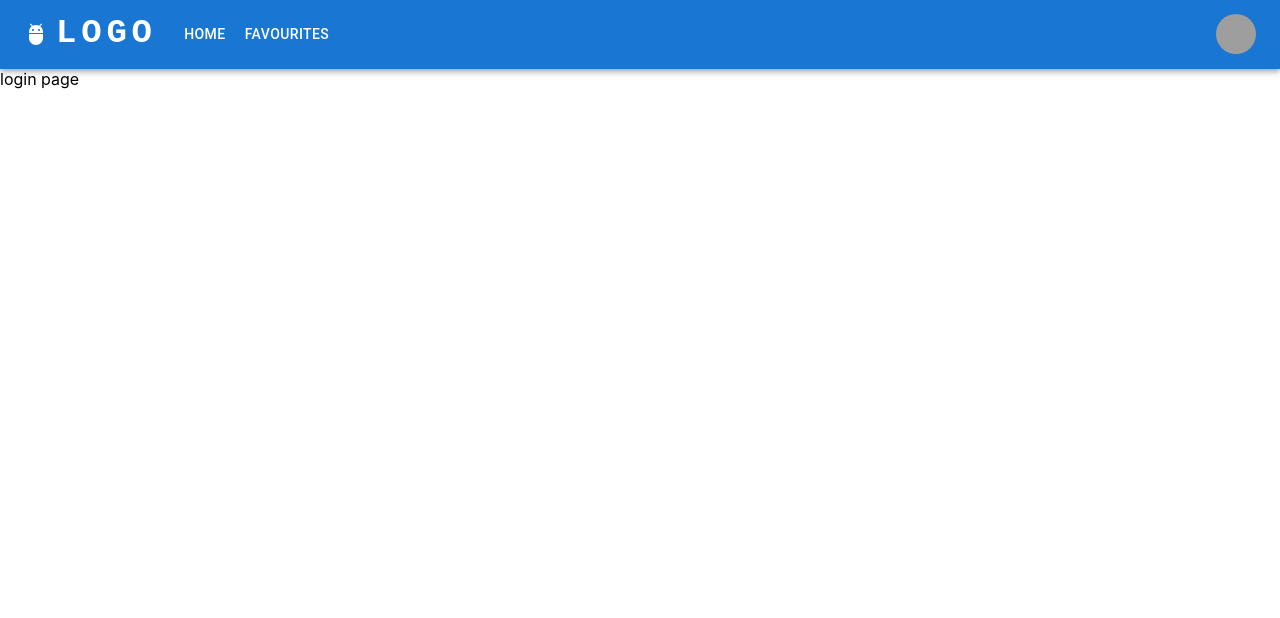
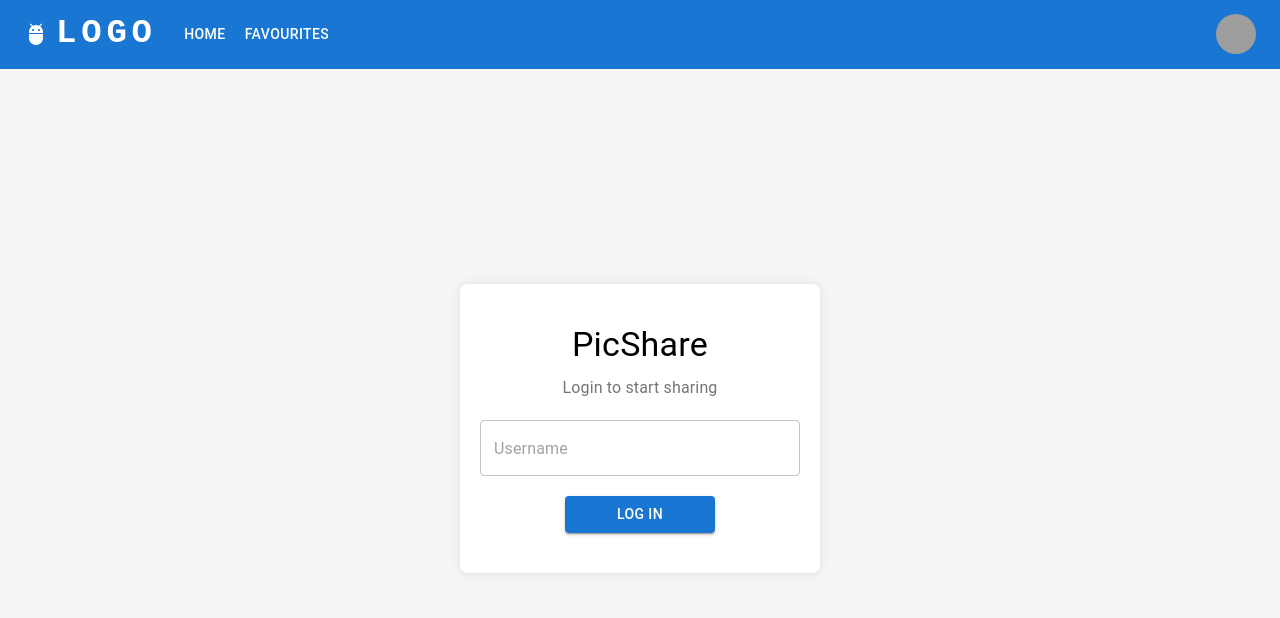
Before and after one commit to jayeshk99/picshare-frontend, a React (Create React App) app: page /login in a window 1280 px wide. Shown: the top 618 px of the page. Built offline with nearby package versions, Linux system fonts and the light colour scheme; grey boxes are pictures that could not be loaded.

Commit message:
login page ui created

```diff
--- a/package.json
+++ b/package.json
@@ -7,6 +7,7 @@
     "@emotion/styled": "^11.13.0",
     "@mui/icons-material": "^6.0.1",
     "@mui/material": "^6.0.1",
+    "@mui/styles": "^6.0.1",
     "@tanstack/react-query": "^5.53.1",
     "@testing-library/jest-dom": "^5.17.0",
     "@testing-library/react": "^13.4.0",
--- a/src/components/images/imageCard.tsx
+++ b/src/components/images/imageCard.tsx
@@ -43,7 +43,11 @@ const ExpandMore = styled((props: ExpandMoreProps) => {
   ],
 }));
 
-export const RecipeReviewCard = () => {
+interface ImageCardProps {
+  imageUrl: string;
+}
+export const ImageCard = ({ image }: any) => {
+  console.log('props:', image);
   const [expanded, setExpanded] = React.useState(false);
 
   const handleExpandClick = () => {
@@ -69,7 +73,7 @@ export const RecipeReviewCard = () => {
       <CardMedia
         component="img"
         height="194"
-        image="/static/images/cards/paella.jpg"
+        image={image.imageUrl}
         alt="Paella dish"
       />
       <CardContent>
--- a/src/components/index.ts
+++ b/src/components/index.ts
@@ -1 +1,2 @@
 export * from './header/Header';
+export * from './images/ImageCard';
--- a/src/pages/home/Home.tsx
+++ b/src/pages/home/Home.tsx
@@ -2,6 +2,9 @@ import { useEffect } from 'react';
 import apiClient from '../../utils/axios';
 import { useQuery } from '@tanstack/react-query';
 import { getPosts } from '../../hooks/use-image';
+import { ImageCard } from '../../components';
+import { IImageData } from '../../types/home';
+import { Container, Grid } from '@mui/material';
 
 export const HomePage = () => {
   const { data, error, isLoading } = useQuery({
@@ -9,5 +12,21 @@ export const HomePage = () => {
     queryFn: getPosts,
   });
 
-  return <div></div>;
+  console.log('data:', data);
+
+  return (
+    <Container
+      maxWidth="xl"
+      style={{ marginTop: '2rem', marginBottom: '2rem' }}
+    >
+      <Grid container spacing={2}>
+        {!isLoading &&
+          data.map((image: any) => (
+            <Grid item xs={12} sm={6} md={4} lg={3} key={image.id}>
+              <ImageCard image={image} />
+            </Grid>
+          ))}
+      </Grid>
+    </Container>
+  );
 };
--- a/src/pages/login/Login.tsx
+++ b/src/pages/login/Login.tsx
@@ -1,3 +1,81 @@
-export const LoginPage = () => {
-  return <div> login page</div>;
+import React from 'react';
+import { Box, Button, TextField, Typography } from '@mui/material';
+import { makeStyles } from '@mui/styles';
+
+const useStyles = makeStyles({
+  root: {
+    height: '90vh',
+    display: 'flex',
+    justifyContent: 'center',
+    alignItems: 'center',
+    backgroundColor: '#f5f5f5',
+  },
+  loginBox: {
+    width: '320px',
+    padding: '40px 20px',
+    backgroundColor: '#fff',
+    borderRadius: '8px',
+    boxShadow: '0px 0px 10px rgba(0, 0, 0, 0.1)',
+    textAlign: 'center',
+  },
+  title: {
+    marginBottom: '10px',
+    fontWeight: 700,
+    fontSize: '24px',
+  },
+  subtitle: {
+    marginBottom: '20px',
+    color: '#757575',
+  },
+  textField: {
+    marginBottom: '20px',
+    width: '100%',
+  },
+  loginButton: {
+    width: '150px',
+    marginTop: '20px',
+  },
+});
+
+export const Login: React.FC = () => {
+  const classes = useStyles();
+
+  const handleLogin = () => {
+    // Handle the login logic
+  };
+
+  return (
+    <Box className={classes.root}>
+      <Box className={classes.loginBox}>
+        <Typography
+          style={{ marginBottom: 10 }}
+          variant="h4"
+          className={classes.title}
+        >
+          PicShare
+        </Typography>
+        <Typography
+          marginBottom={'20px'}
+          variant="body1"
+          className={classes.subtitle}
+        >
+          Login to start sharing
+        </Typography>
+        <TextField
+          variant="outlined"
+          placeholder="Username"
+          className={classes.textField}
+        />
+        <Button
+          variant="contained"
+          color="primary"
+          className={classes.loginButton}
+          onClick={handleLogin}
+          style={{ marginTop: 20 }}
+        >
+          Log In
+        </Button>
+      </Box>
+    </Box>
+  );
 };
--- a/src/routes.tsx
+++ b/src/routes.tsx
@@ -1,7 +1,7 @@
 import React from 'react';
 import { BrowserRouter as Router, Routes, Route } from 'react-router-dom';
 import { Layout } from './layout';
-import { HomePage, FavouritesPage, LoginPage } from './pages';
+import { HomePage, FavouritesPage, Login } from './pages';
 
 export const AppRoutes: React.FC = () => {
   return (
@@ -10,7 +10,7 @@ export const AppRoutes: React.FC = () => {
         <Route path="/" element={<Layout />}>
           <Route index element={<HomePage />} />
           <Route path="favourites" element={<FavouritesPage />} />
-          <Route path="login" element={<LoginPage />} />
+          <Route path="login" element={<Login />} />
         </Route>
       </Routes>
     </Router>
--- /dev/null
+++ b/src/types/home.ts
@@ -0,0 +1,12 @@
+export type IImageData = {
+  createdAt: string;
+
+  createdBy: string;
+
+  id: string;
+
+  imageUrl: string;
+  title: string;
+
+  updatedAt: string;
+};
```
Also changed, not shown: 1 other file (tests, documents, lock files or other folders).
